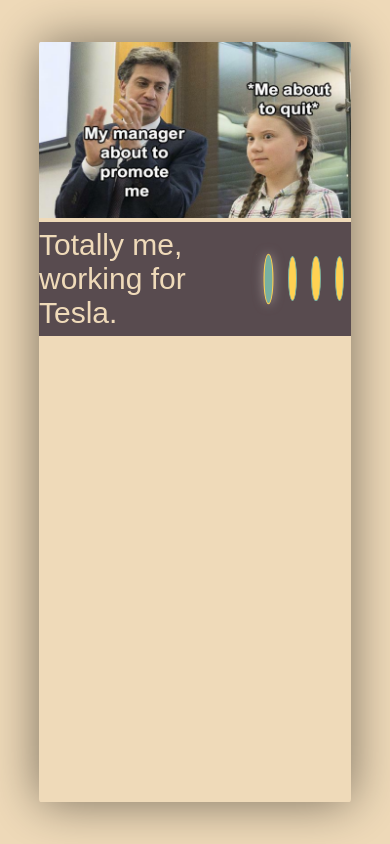
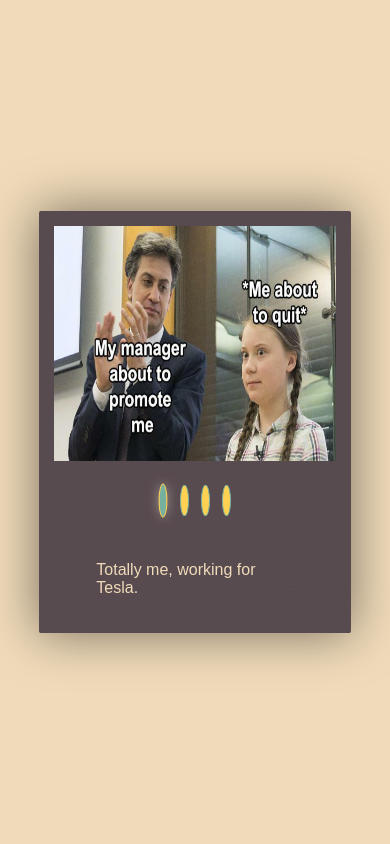
Before and after one commit to Leonid-Niselovsky/cssMemSlider, a plain HTML site: page cssMemSlider/index.html in a window 390 px wide. Drawn offline with Linux system fonts and the light colour scheme.

Commit message:
feat: add response adaptive (Tue, May 17, 2022 09:19:01 AM)

```diff
--- a/cssMemSlider/index.html
+++ b/cssMemSlider/index.html
@@ -33,7 +33,7 @@
             <div class="text-wrapper"><p class="text_p">Totally me, working for Tesla.</p></div>
             <div class="text-wrapper"><p class="text_p">Australia when it's #Eurovision evening</p></div>
             <div class="text-wrapper"><p class="text_p">When the tea is too hot but you understand thermodynamics</p></div>
-            <div class="text-wrapper"><p class="text_p">I feel like this event was born out of a lie that got out off hand ...</p></div>
+            <div class="text-wrapper"><p class="text_p">I feel like this event was born out of a lie that got out off hand</p></div>
           </div>
 
           <!-- <p class="text_p1">Totally me, working for Tesla.</p>
--- a/cssMemSlider/style.css
+++ b/cssMemSlider/style.css
@@ -17,6 +17,7 @@ body {
   height: 90%;
   overflow: hidden;
   box-shadow: 0 0 50px rgba(0, 0, 0, 0.5);
+  border: 15px solid #584b4f;
   border-radius: 0.5%;
 }
 .wrapper input {
@@ -26,7 +27,7 @@ body {
 .slider {
   display: flex;
   width: 400%;
-  max-height: 85%;
+  height: 85%;
 }
 
 .slider_img {
@@ -35,7 +36,7 @@ body {
 
 .img-slide {
   width: 100%;
-  max-height: 100%;
+  height: 100%;
   transition: 1s ease-in-out;
 }
 
@@ -134,4 +135,93 @@ body {
   transform: translateX(-300%);
 }
 
-/*# sourceMappingURL=style.css.map */
+@media screen and (max-width: 1080px) {
+  .slider {
+    height: 80%;
+  }
+  .footer {
+    height: 20%;
+  }
+  .text-wrapper {
+    font-size: 26px;
+  }
+  .wrapper {
+    height: 80%;
+  }
+}
+
+@media screen and (max-width: 820px) {
+  .slider {
+    height: 70%;
+  }
+  .footer {
+    height: 30%;
+    flex-direction: column;
+  }
+  .text {
+    order: 2;
+  }
+  .text-wrapper {
+    font-size: 24px;
+  }
+  .wrapper {
+    height: 70%;
+  }
+}
+
+@media screen and (max-width: 630px) {
+  .slider {
+    height: 65%;
+  }
+  .footer {
+    height: 35%;
+    flex-direction: column;
+  }
+  .text {
+    order: 2;
+  }
+  .text-wrapper {
+    font-size: 24px;
+  }
+  .wrapper {
+    height: 70%;
+  }
+}
+
+@media screen and (max-width: 580px) {
+  .slider {
+    height: 60%;
+  }
+  .footer {
+    height: 40%;
+    flex-direction: column;
+  }
+  .text {
+    order: 2;
+  }
+  .text-wrapper {
+    font-size: 20px;
+  }
+  .wrapper {
+    height: 60%;
+  }
+}
+
+@media screen and (max-width: 400px) {
+  .slider {
+    height: 60%;
+  }
+  .footer {
+    height: 40%;
+    flex-direction: column;
+  }
+  .text {
+    order: 2;
+  }
+  .text-wrapper {
+    font-size: 16px;
+  }
+  .wrapper {
+    height: 50%;
+  }
+}
```
